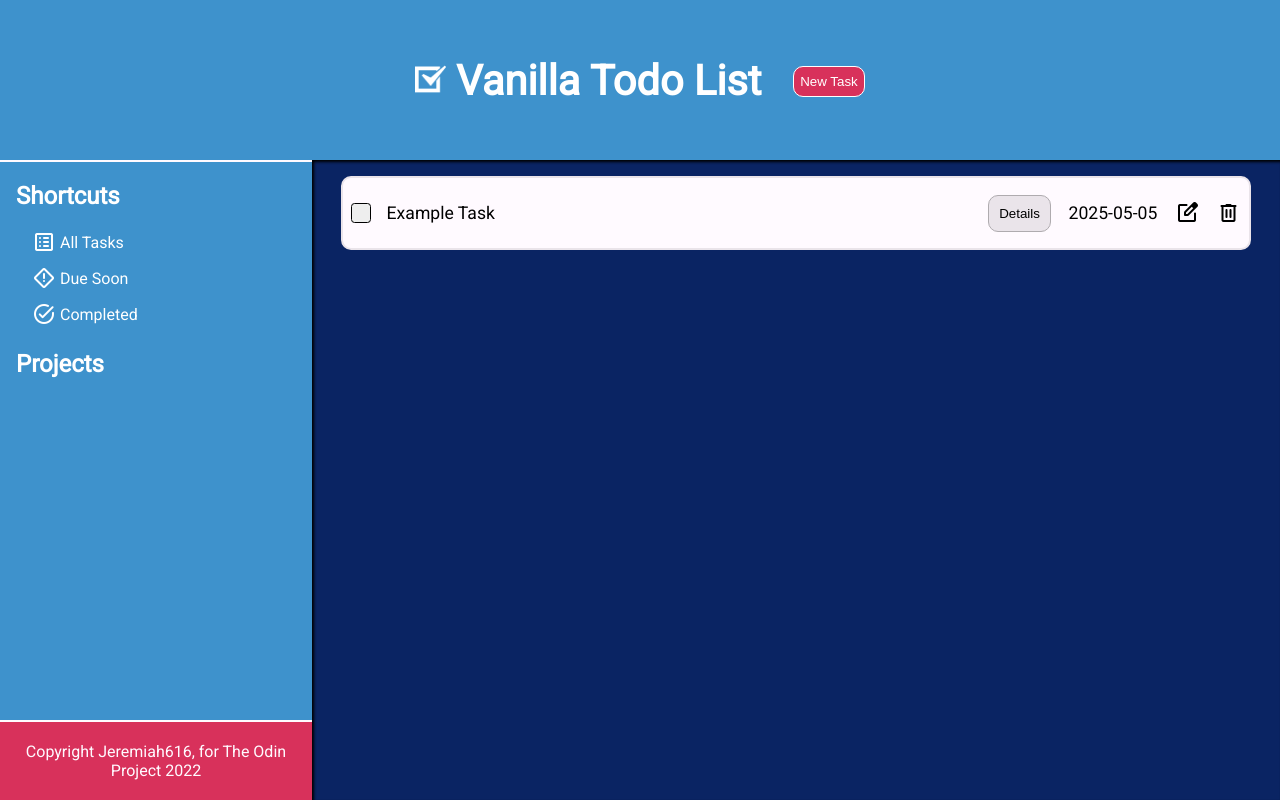
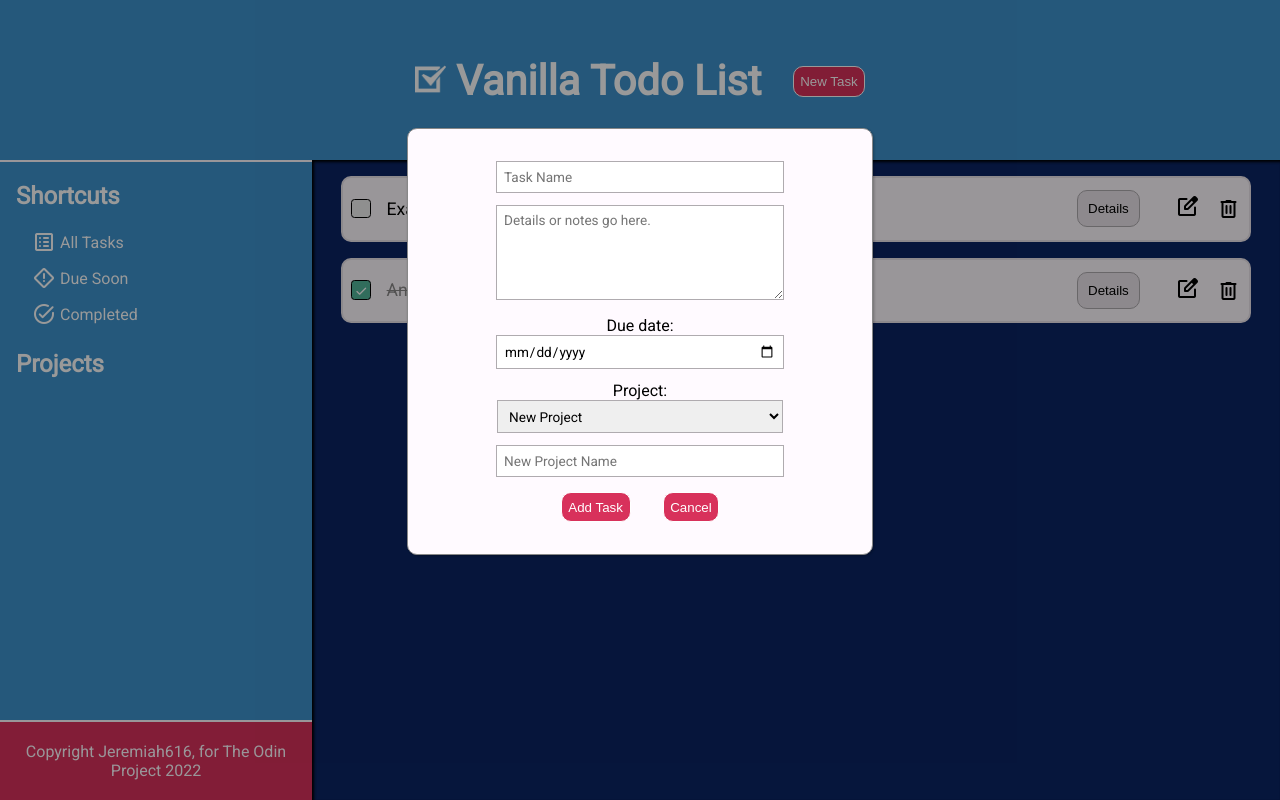
Before and after one commit to jeremiahcarey/todo-list, a plain HTML site: page index.html in a window 1280 px wide. Both pictures are taken after a click on the button "New Task". Drawn offline with nearby package versions, Linux system fonts and the light colour scheme.

Commit message:
minor updates to styling, added new task modal

```diff
--- a/index.html
+++ b/index.html
@@ -52,22 +52,43 @@
                 </div>
             </div>
             <div class="todos-container">
-                <div class="todo-display">
-                    <div class="todo-display-left">
-                        <label class="checkbox-label"><input type="checkbox" /><span
-                                class="todo-checkbox"></span><span>Example Task</span>
-                        </label>
-                    </div>
-                    <div class="todo-display-right"><button type="button" class="todo-details">Details</button>
-                        2025-05-05 <span class="material-symbols-rounded">
-                            edit_square
-                        </span> <span class="material-symbols-rounded">
-                            delete
-                        </span></div>
-                </div>
             </div>
         </div>
     </div>
+
+    <div id="add-todo-modal" class="modal">
+        <div class="new-todo-modal-content">
+            <form id="add-book-form" action="javascript:void(0);"">
+                <div>
+                    <input class=" input" type="text" id="name" name="name" placeholder="Task Name" required
+                max-lenth="150">
+        </div>
+        <div>
+            <textarea class="input" id="details" name="details" rows="5" cols="20"
+                placeholder="Details or notes go here."></textarea>
+        </div>
+        <div class="input-group">
+            <label for="due-date">Due date:</label><input class="input" type="date" id="due-date" name="due-date">
+        </div>
+        <div class="input-group">
+            <label for="project-select">Project:</label>
+            <select name="project-select" id="project-select">
+                <option value="new-project">New Project</option>
+                <option value="uncategorized">Uncategorized</option>
+            </select>
+        </div>
+        <div class="new-project-input">
+            <input class="input" type="text" id="new-project-name" name="new-project-name"
+                placeholder="New Project Name">
+        </div>
+        <div class="modal-buttons">
+            <button class="modal-button submit-new-task" type="submit">Add Task</button><button type="button"
+                class="modal-button cancel-new-task">Cancel</button>
+        </div>
+        </form>
+    </div>
+    </div>
+
 
     <script src="index.js"></script>
 </body>
--- a/index.js
+++ b/index.js
@@ -1,3 +1,5 @@
+
+
 
 
 // Data
@@ -6,11 +8,12 @@ const todos = [];
 const projects = [];
 
 class Todo {
-    constructor(name, description, project, date) {
+    constructor(name, description, project, date, completed) {
         this.name = name;
         this.description = description;
         this.project = project;
         this.date = date;
+        this.completed = completed;
     }
     addToTodos() {
         todos.push(this);
@@ -24,13 +27,21 @@ class Todo {
     }
 }
 
-const exTask = new Todo("Example task", "This is an example task.  You can describe it however you want, include notes here, etc.", "Un categorized", "2025-05-05");
+const exTask = new Todo("Example task", "This is an example task.  You can describe it however you want, include notes here, etc.", "Un categorized", "2025-05-05", false);
 exTask.addToTodos();
 exTask.addToProjects();
+
+const exTask2 = new Todo("Another task", "This is a second example task", "The Odin Project", "2025-05-6", true);
+exTask2.addToTodos();
+exTask.addToProjects();
+
 
 //DOM Stuff
 
 const projectList = document.querySelector(".project-list");
+const newTaskBtn = document.querySelector("#new-task-btn");
+const newTaskModal = document.querySelector("#add-todo-modal");
+const cancelNewTask = document.querySelector(".cancel-new-task");
 
 function updateProjectList() {
     projectList.innerHTML = "";
@@ -40,3 +51,67 @@ function updateProjectList() {
         projectList.appendChild(projectLi);
     })
 }
+
+function displayTodo(name, date, completed, index) {
+    const todosContainer = document.querySelector(".todos-container");
+    const todoDisplay = document.createElement("div");
+    todoDisplay.classList.add("todo-display");
+    todoDisplay.dataset.index = index;
+
+    const todoDisplayLeft = document.createElement("div");
+    todoDisplayLeft.classList.add("todo-display-left");
+    const todoLabel = document.createElement("label");
+    todoLabel.classList.add("checkbox-label");
+    const checkbox = document.createElement("input");
+    checkbox.type = "checkbox";
+    checkbox.checked = completed;
+    const todoCheckbox = document.createElement("span");
+    todoCheckbox.classList.add("todo-checkbox");
+    const todoName = document.createElement("span");
+    todoName.innerText = name;
+    todoLabel.appendChild(checkbox);
+    todoLabel.appendChild(todoCheckbox);
+    todoLabel.appendChild(todoName);
+    todoDisplayLeft.appendChild(todoLabel);
+
+    const todoDisplayRight = document.createElement("div");
+    todoDisplayRight.classList.add("todo-display-right");
+    const todoDetailsBtn = document.createElement("button");
+    todoDetailsBtn.type = "button";
+    todoDetailsBtn.classList.add("todo-details-button");
+    todoDetailsBtn.innerText = "Details";
+    const todoDate = document.createElement("span");
+    todoDate.innertext = date;
+    const editTodoBtn = document.createElement("span");
+    editTodoBtn.classList.add("material-symbols-rounded", "edit-button");
+    editTodoBtn.innerText = "edit_square";
+    const deleteTodoBtn = document.createElement("span");
+    deleteTodoBtn.classList.add("material-symbols-rounded", "delete-button");
+    deleteTodoBtn.innerText = "delete";
+    todoDisplayRight.appendChild(todoDetailsBtn);
+    todoDisplayRight.appendChild(todoDate);
+    todoDisplayRight.appendChild(editTodoBtn);
+    todoDisplayRight.appendChild(deleteTodoBtn);
+
+    todoDisplay.appendChild(todoDisplayLeft);
+    todoDisplay.appendChild(todoDisplayRight);
+
+    todosContainer.appendChild(todoDisplay);
+}
+
+function displayAllTodos(todos) {
+    todos.forEach((todo, index) => {
+        displayTodo(todo.name, todo.date, todo.completed, index);
+    })
+}
+
+newTaskBtn.addEventListener("click", () => newTaskModal.style.display = "block");
+cancelNewTask.addEventListener("click", () => newTaskModal.style.display = "none");
+
+
+
+
+
+//Initial page load stuff
+
+displayAllTodos(todos);
--- a/styles.css
+++ b/styles.css
@@ -36,7 +36,8 @@ body {
     font-size: 1.3em;
 }
 
-#new-task-btn {
+#new-task-btn,
+.modal-button {
     padding: 0.5em;
     color: white;
     background-color: var(--footer-bg);
@@ -46,10 +47,14 @@ body {
     margin-top: 3px;
 }
 
-#new-task-btn:hover {
+#new-task-btn:hover,
+.modal-button:hover {
     box-shadow: 1px 1px 3px black;
     cursor: pointer;
-    transform: scale(1.05);
+}
+
+#new-task-btn:hover {
+    transform: scale(1.15);
 }
 
 .header img {
@@ -104,7 +109,9 @@ body {
     background-color: var(--body-bg);
     padding: 1em;
     display: flex;
-    justify-content: center;
+    flex-direction: column;
+    align-items: center;
+    gap: 1em;
     box-shadow: inset 2px 2px 3px black;
 }
 
@@ -112,13 +119,32 @@ body {
     border: 2px solid #eae4ea;
     border-radius: 10px;
     width: 95%;
-    height: 3em;
+    height: 2.5em;
     display: flex;
     justify-content: space-between;
     align-items: center;
     padding: 0.5em;
     font-size: 1.1em;
     background-color: var(--bg-background);
+}
+
+.todo-display .material-symbols-rounded {
+    display: inline;
+    vertical-align: bottom;
+}
+
+.edit-button {
+    padding-bottom: 3px;
+}
+
+.delete-button {
+    padding-top: 1px;
+}
+
+.delete-button:hover,
+.edit-button:hover {
+    cursor: pointer;
+    transform: scale(1.2);
 }
 
 .todo-display button {
@@ -138,6 +164,7 @@ body {
     display: flex;
     gap: 1em;
     align-items: center;
+    justify-content: center;
 }
 
 .todo-display:hover {
@@ -197,3 +224,68 @@ body {
     color: rgb(138, 137, 137);
     text-decoration: line-through;
 }
+
+.modal {
+    position: fixed;
+    z-index: 1;
+    left: 0;
+    top: 0;
+    width: 100%;
+    height: 100%;
+    overflow: auto;
+    background-color: rgb(0, 0, 0);
+    background-color: rgba(0, 0, 0, 0.4);
+    display: none;
+}
+
+.new-todo-modal-content {
+    background-color: var(--bg-background);
+    margin: 10% auto;
+    padding: 2em;
+    border: 1px solid #888;
+    border-radius: 10px;
+    width: 25em;
+    display: flex;
+    flex-direction: column;
+    align-items: center;
+    justify-content: center;
+    box-shadow: 1px 1px 3px rgba(0, 0, 0, 0.292);
+}
+
+.modal form {
+    display: flex;
+    flex-direction: column;
+    gap: .75em;
+    align-items: center;
+}
+
+.modal-buttons {
+    display: flex;
+    gap: 2em;
+}
+
+.modal input,
+.modal textarea,
+.modal select {
+    padding: 0.5em;
+    width: 20em;
+    border: 1px solid #afabaf;
+    font-family: inherit;
+    font-size: 0.85em;
+}
+
+.input-group {
+    width: 20em;
+    display: flex;
+    flex-direction: column;
+    justify-content: center;
+    align-items: center;
+}
+
+.modal select {
+    width: 21em;
+}
+
+.new-project-input {
+    display: block;
+}
```
Also changed, not shown: 1 other file.
